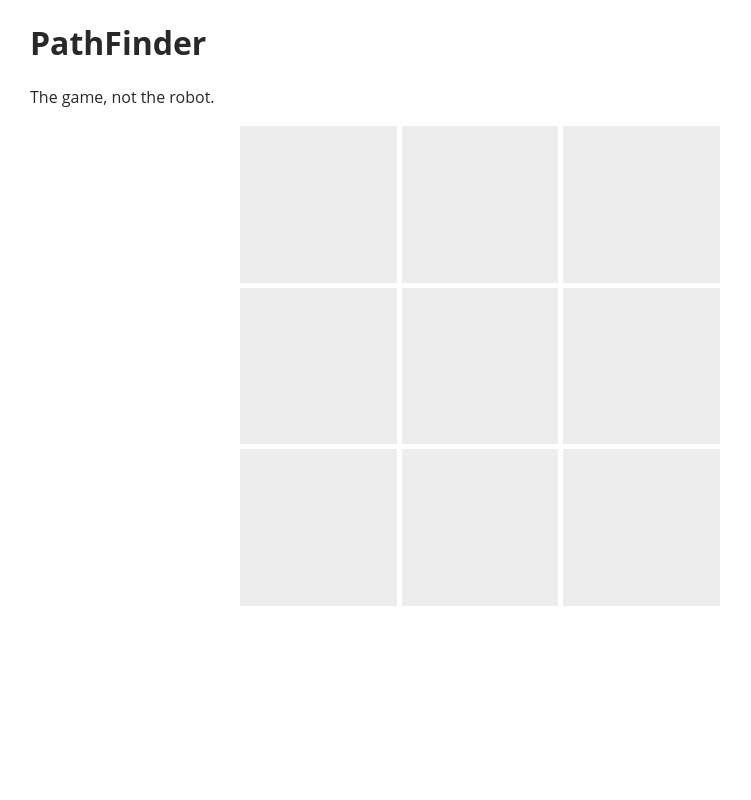
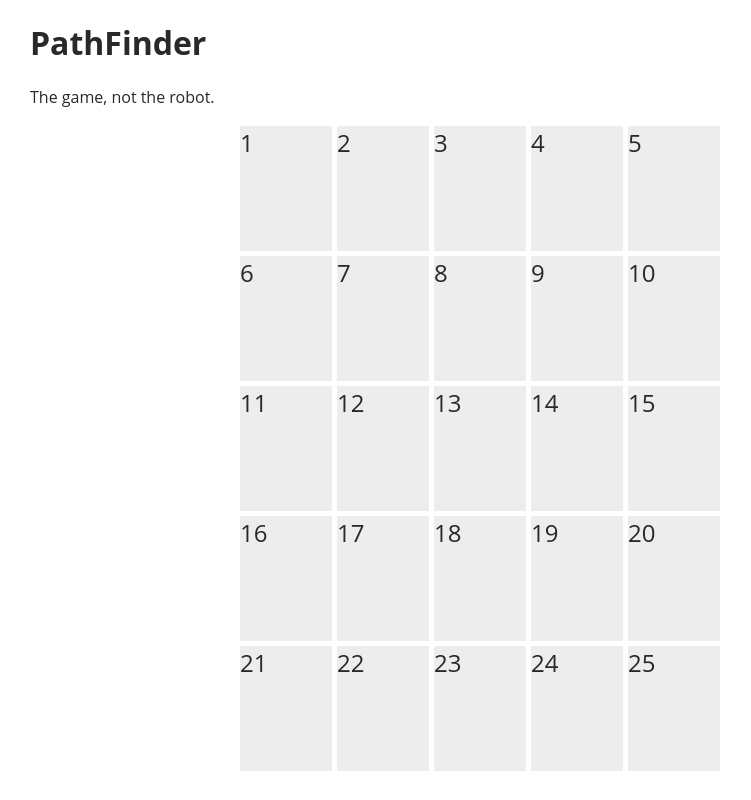
Before and after one commit to andersanmiguel/pathfinder-vue, a Vue app: page / in a window 1280 px wide. Shown: the whole page, without its empty margins (160-911 px from the left). Built offline with nearby package versions, Linux system fonts and the light colour scheme.

Commit message:
Hint, prev

```diff
--- a/src/App.vue
+++ b/src/App.vue
@@ -11,11 +11,12 @@
 </template>
 
 <script>
+import game from './modules/game'
 export default {
   data: function() {
     return {
       initial_timer: 5,
-      level: 0,
+      level: 2,
       initial_grid: 3,
       board: []
     };
--- a/src/assets/styles/main.scss
+++ b/src/assets/styles/main.scss
@@ -47,6 +47,7 @@ header {
 
 .tile {
   background: #ededed;
+  font-size: 1.5em;
   &:after {
     content: "";
     display: block;
--- a/src/components/Tile.vue
+++ b/src/components/Tile.vue
@@ -1,5 +1,5 @@
 <template>
-  <div :class="['tile', {hint: tile.hint, played: tile.played, error: tile.error}]" v-on:click="setActive"></div>
+  <div :class="['tile', {hint: tile.hint, played: tile.played, error: tile.error}]" v-on:click="setActive"> {{ tile.key }} </div>
 </template>
 <script>
 export default {
--- /dev/null
+++ b/src/modules/game.js
@@ -0,0 +1,7 @@
+export default {
+  getRandomInt: function (min, max) {
+    min = Math.ceil(min);
+    max = Math.floor(max);
+    return Math.floor(Math.random() * (max - min + 1)) + min;
+  }
+}
```
